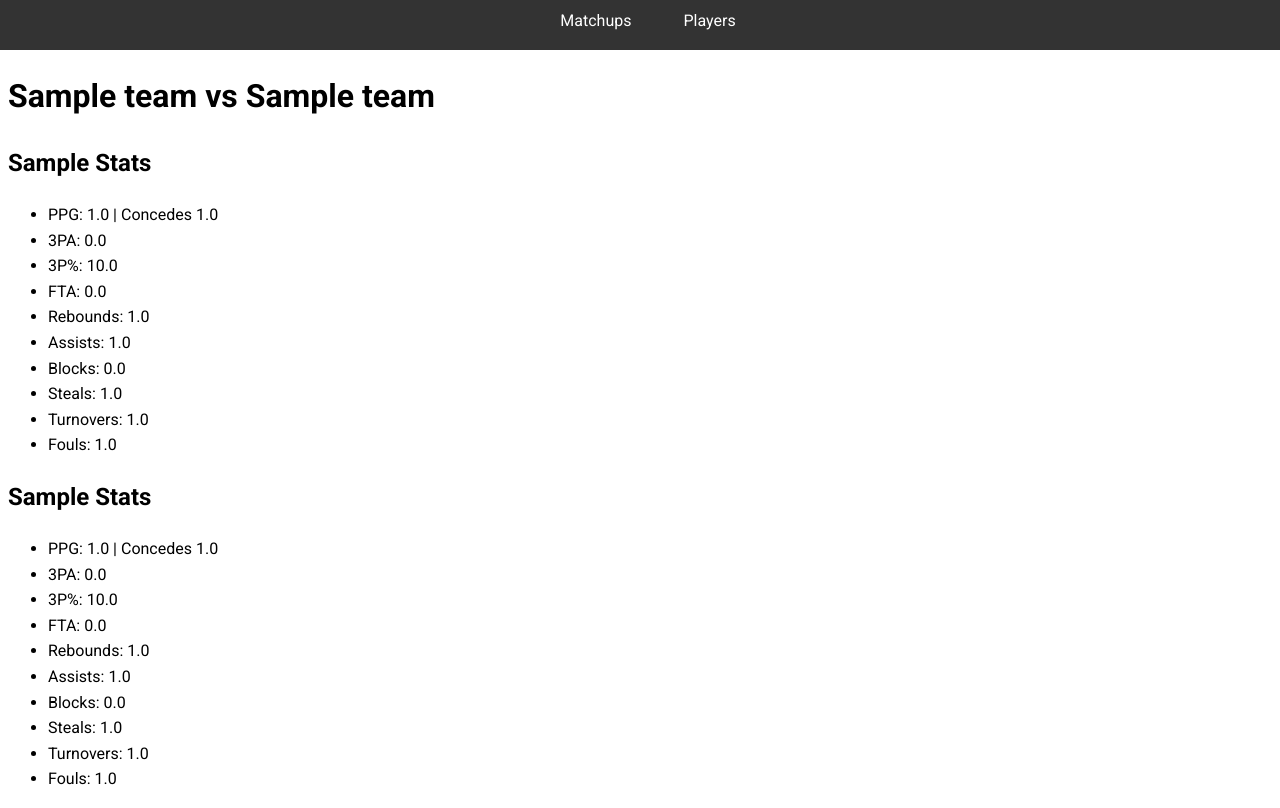
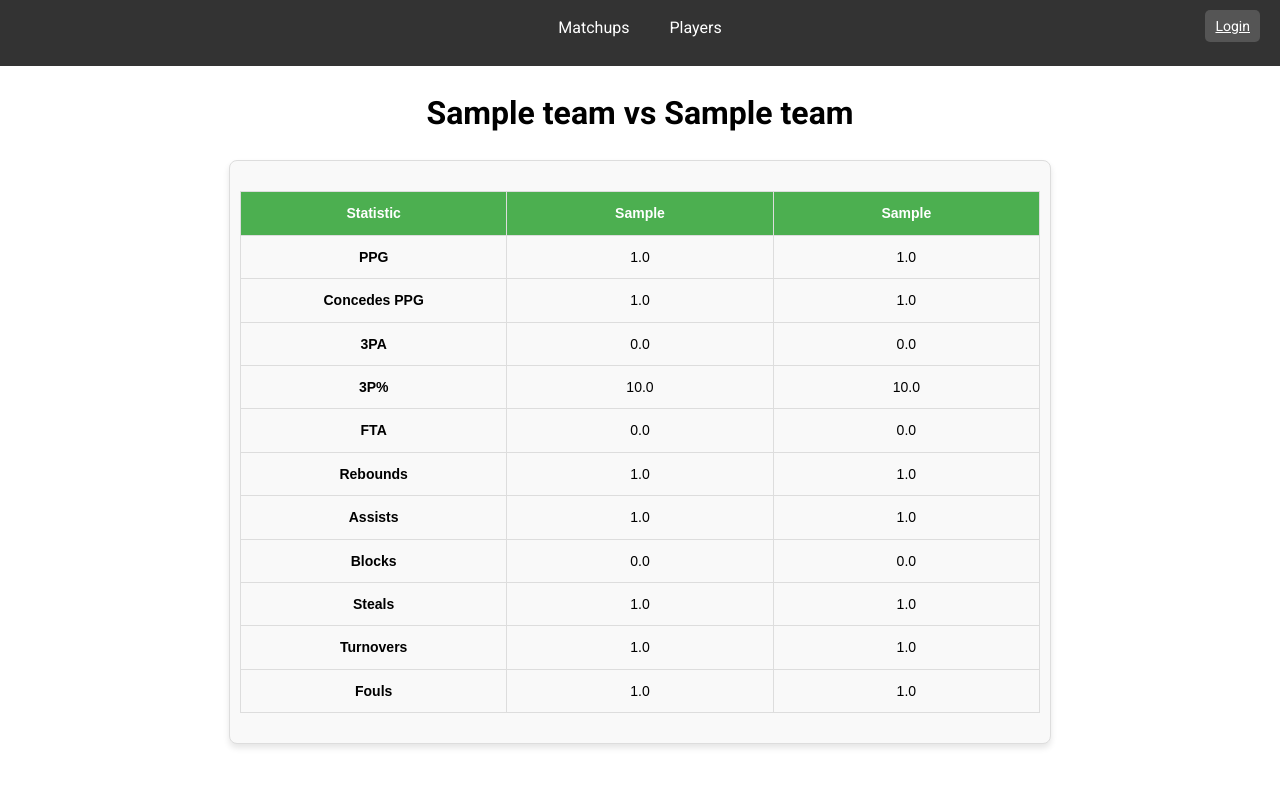
Before and after one commit to IvanYangg/cs412, a Django app: page /project/matchup/1/ in a window 1280 px wide. After the commit the page ends 748 px from the top, so only its background shows below. Run offline with Django 5.2, Linux system fonts and the light colour scheme; tables that the repository leaves empty hold one stand-in row (values such as "Sample post").

Commit message:
Added authentication functionality and urls

```diff
--- a/project/static/project/style.css
+++ b/project/static/project/style.css
@@ -1,28 +1,81 @@
 body {
     line-height: 1.6;
     font-family: 'Roboto', sans-serif;
+    margin: 0;
+    padding: 0;
 }
 
 .navbar {
+    display: flex;
+    justify-content: space-between;
+    align-items: center;
     background-color: #333;
-    margin-left: -1em;
-    margin-top: -1em;
-    margin-right: -1em;
-    padding-bottom: 1em;
-    padding-top: 1em;
-    display:flex;
-    justify-content: center;
+    color: #fff;
+    padding: 10px 20px;
+    position: relative;
+    padding-bottom: 1.5em;
 }
 
-.navbar > nav > a {
-    color: white;
-    text-decoration: none;
-    padding: 1em;
-    margin-left: 1em;
+nav {
+    display: flex;
+    width: 100%;
+    position: relative;
 }
 
-.navbar > nav > a:hover {
+.nav-left {
+    flex: 1;
+}
+
+.links {
+    position: absolute;
+    left: 50%;
+    transform: translateX(-50%);
+    display: flex;
+    gap: 20px;
+}
+
+.links a {
+    text-decoration: none;
+    color: #fff;
+    font-size: 16px;
+    padding: 5px 10px;
+    border-radius: 5px;
+}
+
+.links a:hover {
     background-color: #555;
+}
+
+.authentication {
+    flex: 1;
+    display: flex;
+    justify-content: flex-end;
+    align-items: center;
+    gap: 10px;
+}
+
+.authentication p {
+    margin: 0;
+    font-size: 16px;
+}
+
+.logout-form {
+    display: inline;
+    margin: 0;
+}
+
+.login-btn, .logout-form button {
+    background-color: #555;
+    color: #fff;
+    border: none;
+    padding: 5px 10px;
+    border-radius: 5px;
+    cursor: pointer;
+    font-size: 14px;
+}
+
+.login-btn:hover, .logout-form button:hover {
+    background-color: #777;
 }
 
 .player-list-view {
@@ -148,3 +201,99 @@ label {
     color: #666;
     margin: 0;
 }
+
+.matchups-container {
+    display: grid;
+    grid-template-columns: repeat(2, 1fr);
+    gap: 16px;
+    padding: 20px;
+}
+
+.matchup-card {
+    text-align: center;
+    background-color: #f9f9f9;
+    border: 1px solid #ddd;
+    border-radius: 8px;
+    padding: 12px;
+    box-shadow: 0 4px 6px rgba(0, 0, 0, 0.1);
+    text-decoration: none;
+    color: #333;
+    transition: transform 0.2s, box-shadow 0.2s;
+}
+
+.matchup-card:hover {
+    transform: translateY(-5px);
+    box-shadow: 0 8px 12px rgba(20, 20, 20, 0.2);
+}
+
+.matchup-card img {
+    margin: 4px 0;
+}
+
+.matchup-header {
+    text-align:center;
+}
+
+.stats-table-container {
+    margin: 20px auto;
+    padding: 10px;
+    max-width: 800px;
+    border: 1px solid #ddd;
+    border-radius: 8px;
+    background-color: #f9f9f9;
+    box-shadow: 0 4px 6px rgba(0, 0, 0, 0.1);
+}
+
+.stats-table {
+    width:100%;
+    border-collapse: collapse;
+    text-align: center;
+    font-family: Arial, sans-serif;
+}
+
+.stats-table th, .stats-table td {
+    border: 1px solid #ddd;
+    padding: 10px;
+    font-size: 14px;
+}
+
+.stats-table th {
+    background-color: #4CAF50;
+    color: white;
+    font-weight: bold;
+    width:30%;
+}
+
+.stats-table tr:hover {
+    background-color: #ddd;
+}
+
+.stats-table td:first-child {
+    font-weight: bold;
+}
+
+.login-form {
+    text-align: center;
+    border: 1px solid #898585;
+    box-shadow: 0 4px 6px rgba(0, 0, 0, 0.1);
+    margin: 20px auto;
+    width: 30%;
+    padding-bottom: 30px;
+}
+
+.login-form form input {
+    width: 60%;
+    padding: 10px;
+    margin: 10px;
+    border-radius: 5px;
+    border: 1px solid #ccc;
+}
+
+.logged-out-page {
+    text-align: center;
+    border: 1px solid #898585;
+    box-shadow: 0 4px 6px rgba(0, 0, 0, 0.1);
+    margin: 20px auto;
+    width: 30%;
+    padding-bottom: 30px;
+}
--- a/project/templates/project/base.html
+++ b/project/templates/project/base.html
@@ -11,10 +11,25 @@
 <body>
     <header class="navbar">
         <nav>
-            <a href="{% url 'matchups' %}">Matchups</a>
-            <a href="{% url 'players' %}">Players</a>
+            <div class="nav-left"></div>
+            <div class="links">
+                <a href="{% url 'matchups' %}">Matchups</a>
+                <a href="{% url 'players' %}">Players</a>
+            </div>
+            <div class="authentication">
+                {% if user.is_authenticated %}
+                    <p>Welcome, {{ user.username }}!</p>
+                    <form action="{% url 'logout' %}" method="post" class="logout-form">
+                        {% csrf_token %}
+                        <button type="submit">Logout</button>
+                    </form>
+                {% else %}
+                    <a href="{% url 'login' %}" class="login-btn">Login</a>
+                {% endif %}
+            </div>
         </nav>
     </header>
+
     <main>
         {% block content %}
         {% endblock %}
--- a/project/templates/project/matchup_detail.html
+++ b/project/templates/project/matchup_detail.html
@@ -1,35 +1,72 @@
 {% extends "project/base.html" %}
 {% block content %}
-<h1>{{ matchup.team1.name }} vs {{ matchup.team2.name }}</h1>
-<div>
-    <h2>{{ matchup.team1.abbreviation }} Stats</h2>
-    <ul>
-        <li>PPG: {{ matchup.team1.avg_ppg }} | Concedes {{ matchup.team1.avg_ppg_conceded }}</li>
-        <li>3PA: {{ matchup.team1.avg_three_point_attempted }}</li>
-        <li>3P%: {{ matchup.team1.avg_three_point_percentage }}</li>
-        <li>FTA: {{ matchup.team1.avg_free_throw_attempted }}</li>
-        <li>Rebounds: {{ matchup.team1.avg_rebounds_per_game }}</li>
-        <li>Assists: {{ matchup.team1.avg_assists_per_game }}</li>
-        <li>Blocks: {{ matchup.team1.avg_blocks_per_game }}</li>
-        <li>Steals: {{ matchup.team1.avg_steals_per_game }}</li>
-        <li>Turnovers: {{ matchup.team1.avg_turnovers_per_game }}</li>
-        <li>Fouls: {{ matchup.team1.avg_fouls_per_game }} </li>
-
-    </ul>
-</div>
-<div>
-    <h2>{{ matchup.team2.abbreviation }} Stats</h2>
-    <ul>
-        <li>PPG: {{ matchup.team2.avg_ppg }} | Concedes {{ matchup.team2.avg_ppg_conceded }}</li>
-        <li>3PA: {{ matchup.team2.avg_three_point_attempted }}</li>
-        <li>3P%: {{ matchup.team2.avg_three_point_percentage }}</li>
-        <li>FTA: {{ matchup.team2.avg_free_throw_attempted }}</li>
-        <li>Rebounds: {{ matchup.team2.avg_rebounds_per_game }}</li>
-        <li>Assists: {{ matchup.team2.avg_assists_per_game }}</li>
-        <li>Blocks: {{ matchup.team2.avg_blocks_per_game }}</li>
-        <li>Steals: {{ matchup.team2.avg_steals_per_game }}</li>
-        <li>Turnovers: {{ matchup.team2.avg_turnovers_per_game }}</li>
-        <li>Fouls: {{ matchup.team2.avg_fouls_per_game }} </li>
-    </ul>
+<h1 class="matchup-header">{{ matchup.team1.name }} vs {{ matchup.team2.name }}</h1>
+<div class="stats-table-container">
+    <table class="stats-table">
+        <thead>
+            <tr>
+                <th>Statistic</th>
+                <th>{{ matchup.team1.abbreviation }}</th>
+                <th>{{ matchup.team2.abbreviation }}</th>
+            </tr>
+        </thead>
+        <tbody>
+            <tr>
+                <td>PPG</td>
+                <td>{{ matchup.team1.avg_ppg }}</td>
+                <td>{{ matchup.team2.avg_ppg }}</td>
+            </tr>
+            <tr>
+                <td>Concedes PPG</td>
+                <td>{{ matchup.team1.avg_ppg_conceded }}</td>
+                <td>{{ matchup.team2.avg_ppg_conceded }}</td>
+            </tr>
+            <tr>
+                <td>3PA</td>
+                <td>{{ matchup.team1.avg_three_point_attempted }}</td>
+                <td>{{ matchup.team2.avg_three_point_attempted }}</td>
+            </tr>
+            <tr>
+                <td>3P%</td>
+                <td>{{ matchup.team1.avg_three_point_percentage }}</td>
+                <td>{{ matchup.team2.avg_three_point_percentage }}</td>
+            </tr>
+            <tr>
+                <td>FTA</td>
+                <td>{{ matchup.team1.avg_free_throw_attempted }}</td>
+                <td>{{ matchup.team2.avg_free_throw_attempted }}</td>
+            </tr>
+            <tr>
+                <td>Rebounds</td>
+                <td>{{ matchup.team1.avg_rebounds_per_game }}</td>
+                <td>{{ matchup.team2.avg_rebounds_per_game }}</td>
+            </tr>
+            <tr>
+                <td>Assists</td>
+                <td>{{ matchup.team1.avg_assists_per_game }}</td>
+                <td>{{ matchup.team2.avg_assists_per_game }}</td>
+            </tr>
+            <tr>
+                <td>Blocks</td>
+                <td>{{ matchup.team1.avg_blocks_per_game }}</td>
+                <td>{{ matchup.team2.avg_blocks_per_game }}</td>
+            </tr>
+            <tr>
+                <td>Steals</td>
+                <td>{{ matchup.team1.avg_steals_per_game }}</td>
+                <td>{{ matchup.team2.avg_steals_per_game }}</td>
+            </tr>
+            <tr>
+                <td>Turnovers</td>
+                <td>{{ matchup.team1.avg_turnovers_per_game }}</td>
+                <td>{{ matchup.team2.avg_turnovers_per_game }}</td>
+            </tr>
+            <tr>
+                <td>Fouls</td>
+                <td>{{ matchup.team1.avg_fouls_per_game }}</td>
+                <td>{{ matchup.team2.avg_fouls_per_game }}</td>
+            </tr>
+        </tbody>
+    </table>
 </div>
 {% endblock %}
--- a/project/templates/project/matchups.html
+++ b/project/templates/project/matchups.html
@@ -1,11 +1,11 @@
 {% extends "project/base.html" %}
 {% block content %}
 
-<div>
+<div class="matchups-container">
     {% for matchup in matchups %}
-        <a href="{% url 'matchup_detail' matchup.id %}">
+        <a class="matchup-card" href="{% url 'matchup_detail' matchup.id %}">
             <img src="{{ matchup.team1_image_url }}" alt="{{ matchup.team1.name }}" width="50">
-            {{ matchup.team1.name }} vs {{ matchup.team2.name }}
+            <h3>{{ matchup.team1.name }} vs {{ matchup.team2.name }}</h3>
             <img src="{{ matchup.team2_image_url }}" alt="{{ matchup.team2.name }}" width="50">
         </a>
     {% endfor %}
--- a/project/urls.py
+++ b/project/urls.py
@@ -1,9 +1,12 @@
 from django.urls import path
 from . import views
+from django.contrib.auth import views as auth_views
 
 urlpatterns = [
     path('matchups/', views.MatchupListView.as_view(), name='matchups'),
     path('matchup/<int:pk>/', views.MatchupDetailView.as_view(), name='matchup_detail'),
     path('players/', views.PlayerListView.as_view(), name='players'),
     path('player/<int:pk>/', views.PlayerDetailView.as_view(), name='player_detail'),
+    path('login/', auth_views.LoginView.as_view(template_name='project/login.html'), name='login'),
+    path('logout/', auth_views.LogoutView.as_view(template_name='project/logged_out.html'), name='logout'),
 ]
--- a/project/views.py
+++ b/project/views.py
@@ -65,3 +65,5 @@ class PlayerDetailView(DetailView):
         context['game_logs'] = PlayerGameLog.objects.filter(player=self.object).order_by('-date')
         context['player_averages'] = Player.objects.get(id=self.object.id)
         return context
+
+# Watchlist view for a user, showing all players that the user is watching, restricted to logged in users
```
Also changed, not shown: project/templates/project/logged_out.html (added, +9 -0 lines), project/templates/project/login.html (added, +14 -0 lines), 1 other file.
